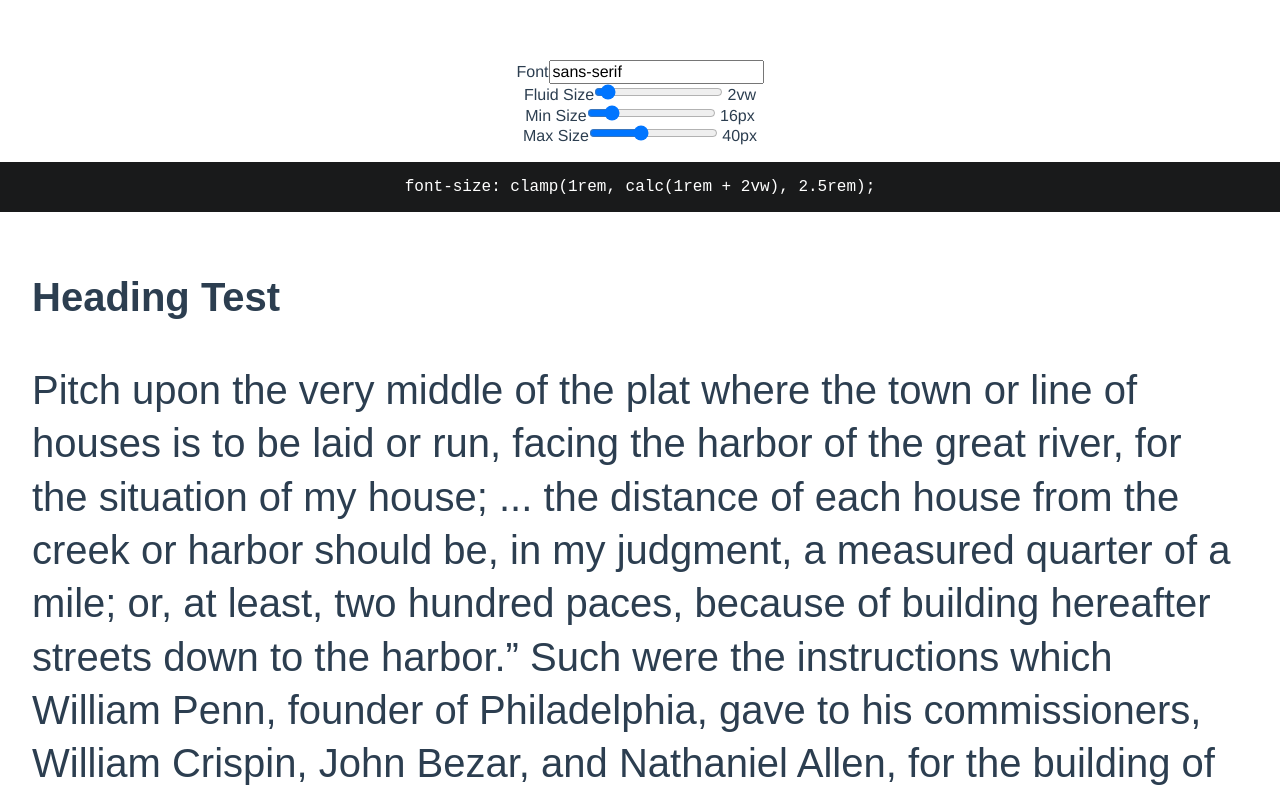
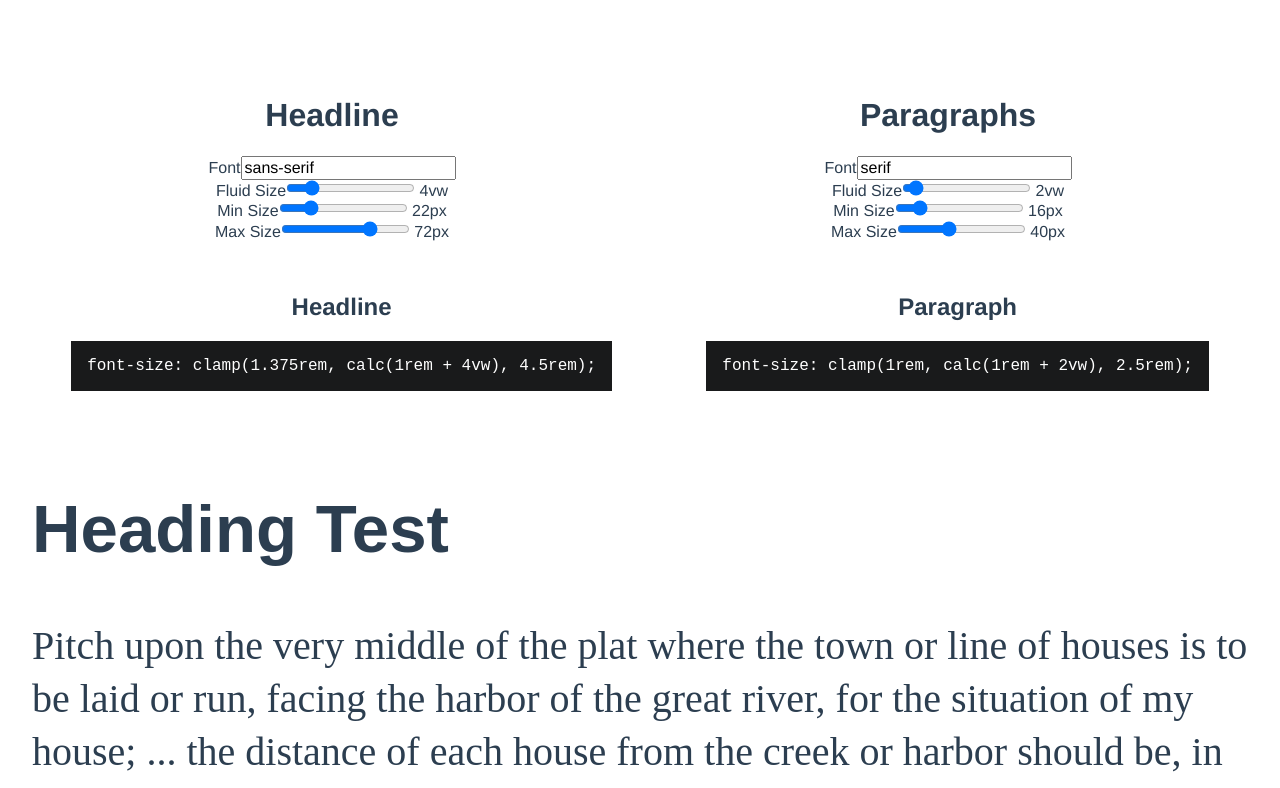
Before and after one commit to bdnorris/fluid-type-tester, a Vue app: page / in a window 1280 px wide. Shown: the top 788 px of the page. Built offline with nearby package versions, Linux system fonts and the light colour scheme.

Commit message:
controls component

```diff
--- /dev/null
+++ b/src/components/Controls.vue
@@ -0,0 +1,93 @@
+<template>
+	<div class="">
+		<div class="controls__item">
+			<label for="font-stack">Font</label>
+			<input type="text" id="font-stack" v-model="_font" />
+		</div>
+		<div>
+			<label for="fluid-size">Fluid Size</label>
+			<input
+				type="range"
+				id="fluid-size"
+				min="1"
+				max="20"
+				step="0.1"
+				v-model="_fluidSize"
+			/>
+			{{ fluidSize }}vw
+		</div>
+		<div>
+			<label for="min-size">Min Size</label>
+			<input
+				type="range"
+				id="min-size"
+				min="1"
+				max="100"
+				step="1"
+				v-model="_minSize"
+			/>
+			{{ minSize }}px
+		</div>
+		<div>
+			<label for="max-size">Max Size</label>
+			<input
+				type="range"
+				id="max-size"
+				min="1"
+				max="100"
+				step="1"
+				v-model="_maxSize"
+			/>
+			{{ maxSize }}px
+		</div>
+	</div>
+</template>
+
+<script>
+export default {
+	name: 'Controls',
+	data() {
+    return {
+      _fluidSize: this.fluidSize,
+      _minSize: this.minSize,
+      _maxSize: this.maxSize,
+      _font: this.font,
+    }
+  },
+	props: {
+		fluidSize: {
+			type: [Number, String],
+			default: 2
+		},
+		minSize: {
+			type: [Number, String],
+			default: 16
+		},
+		maxSize: {
+			type: [Number, String],
+			default: 40
+		},
+		font: {
+			type: String,
+			default: 'sans-serif'
+		}
+	},
+	watch: {
+		_fluidSize(newValue) {
+			this.$emit('fluidSizeChange', newValue)
+		},
+		_minSize(newValue) {
+			this.$emit('minSizeChange', newValue)
+		},
+		_maxSize(newValue) {
+			this.$emit('maxSizeChange', newValue)
+		},
+		_font(newValue) {
+			this.$emit('fontChange', newValue)
+		}
+	},
+}
+</script>
+
+<style>
+</style>
--- a/src/components/TypePreview.vue
+++ b/src/components/TypePreview.vue
@@ -1,99 +1,226 @@
 <template>
   <div class="controls">
-    <div class="controls__item">
-      <label for="font-stack">Font</label>
-      <input type="text" id="font-stack" v-model="fontStack">
+    <div>
+      <h1>Headline</h1>
+      <Controls
+        @fontChange="updateHeadlineFont"
+        :font="headlineFont"
+        @fluidSizeChange="updateHeadlineFluid"
+        :fluid-size=fluidHeadlineSize
+        @minSizeChange="updateHeadlineMinSize"
+        :min-size=minHeadlineSize
+        @maxSizeChange="updateHeadlineMaxSize"
+        :max-size=maxHeadlineSize
+      />
     </div>
     <div>
-      <label for="fluid-size">Fluid Size</label>
-      <input type="range" id="fluid-size" min="1" max="20" step="0.1" v-model="fluidSize" />
-      {{ fluidSize }}vw
-    </div>
-    <div>
-      <label for="min-size">Min Size</label>
-      <input type="range" id="min-size" min="1" max="100" step="1" v-model="minSize" />
-      {{ minSize }}px
-    </div>
-    <div>
-      <label for="max-size">Max Size</label>
-      <input type="range" id="max-size" min="1" max="100" step="1" v-model="maxSize" />
-      {{ maxSize }}px
+      <h1>Paragraphs</h1>
+      <Controls
+        @fontChange="updateParagraphFont"
+        :font="paragraphFont"
+        @fluidSizeChange="updateParagraphFluid"
+        :fluid-size=fluidParagraphSize
+        @minSizeChange="updateParagraphMinSize"
+        :min-size=minParagraphSize
+        @maxSizeChange="updateParagraphMaxSize"
+        :max-size=maxParagraphSize
+      />
     </div>
   </div>
+  <div class="code-wrap">
     <div class="code">
-    <pre>font-size: clamp({{minSizeRem}}rem, calc(1rem + {{fluidSize}}vw), {{maxSizeRem}}rem);</pre>
+      <h2>Headline</h2>
+      <pre>font-size: clamp({{ minHeadlineSizeRem }}rem, calc(1rem + {{ fluidHeadlineSize }}vw), {{ maxHeadlineSizeRem }}rem);</pre>
+    </div>
+    <div class="code">
+      <h2>Paragraph</h2>
+      <pre>font-size: clamp({{ minParagraphSizeRem }}rem, calc(1rem + {{ fluidParagraphSize }}vw), {{ maxParagraphSizeRem }}rem);</pre>
+    </div>
   </div>
   <div class="preview" ref="preview">
     <h1>Heading Test</h1>
-    <p>Pitch upon the very middle of the plat where the town or line of houses is to be laid or run, facing the harbor of the great river, for the situation of my house; ... the distance of each house from the creek or harbor should be, in my judgment, a measured quarter of a mile; or, at least, two hundred paces, because of building hereafter streets down to the harbor.” Such were the instructions which William Penn, founder of Philadelphia, gave to his commissioners, William Crispin, John Bezar, and Nathaniel Allen, for the building of what is now known as Penn’s Cottage.</p>
-    <p>It was in 1681 that the great Quaker completed the negotiations for the grant of Pennsylvania, and in the next year the first work of the building of the Proprietary House was begun. The plat chosen for its site was the one bounded by Front, Chestnut, Letitia, and High streets, the last now being named Market. In the place of the little cottage and its surrounding yard there is, to-day, one of the most thickly-built portions of Philadelphia. But the true centre of the city, at one time radiating from this point, has now, owing to the growth of two hundred years, moved a mile to the westward.</p>
+    <p>
+      Pitch upon the very middle of the plat where the town or line of houses is
+      to be laid or run, facing the harbor of the great river, for the situation
+      of my house; ... the distance of each house from the creek or harbor
+      should be, in my judgment, a measured quarter of a mile; or, at least, two
+      hundred paces, because of building hereafter streets down to the harbor.”
+      Such were the instructions which William Penn, founder of Philadelphia,
+      gave to his commissioners, William Crispin, John Bezar, and Nathaniel
+      Allen, for the building of what is now known as Penn’s Cottage.
+    </p>
+    <p>
+      It was in 1681 that the great Quaker completed the negotiations for the
+      grant of Pennsylvania, and in the next year the first work of the building
+      of the Proprietary House was begun. The plat chosen for its site was the
+      one bounded by Front, Chestnut, Letitia, and High streets, the last now
+      being named Market. In the place of the little cottage and its surrounding
+      yard there is, to-day, one of the most thickly-built portions of
+      Philadelphia. But the true centre of the city, at one time radiating from
+      this point, has now, owing to the growth of two hundred years, moved a
+      mile to the westward.
+    </p>
   </div>
 </template>
 
 <script>
+import Controls from "./Controls.vue";
+
 export default {
-  name: 'TypePreview',
+	name: "TypePreview",
+	components: {
+		Controls,
+	},
 	data() {
 		return {
-      fluidSize: 2,
-      minSize: 16,
-      maxSize: 40,
-      fontStack: 'sans-serif',
+			fluidHeadlineSize: 4,
+			minHeadlineSize: 22,
+			maxHeadlineSize: 72,
+			fluidParagraphSize: 2,
+			minParagraphSize: 16,
+			maxParagraphSize: 40,
+			headlineFont: "sans-serif",
+			paragraphFont: "serif",
+		};
+	},
+	computed: {
+		minHeadlineSizeRem() {
+			return this.minHeadlineSize / 16;
+		},
+		maxHeadlineSizeRem() {
+			return this.maxHeadlineSize / 16;
+		},
+		minParagraphSizeRem() {
+			return this.minParagraphSize / 16;
+		},
+		maxParagraphSizeRem() {
+			return this.maxParagraphSize / 16;
+		},
+		headlineFontStackProcessed() {
+			if (this.headlineFont.indexOf(" ") > -1) {
+				return "'" + this.headlineFont + "'";
+			} else {
+				return this.headlineFont;
 			}
 		},
-  computed: {
-    minSizeRem() {
-      return this.minSize / 16
-    },
-    maxSizeRem() {
-      return this.maxSize / 16
-    },
-    fontStackProcessed() {
-      if (this.fontStack.indexOf(' ') > -1) {
-        return '\'' + this.fontStack + '\''
+		paragraphFontStackProcessed() {
+			if (this.paragraphFont.indexOf(" ") > -1) {
+				return "'" + this.paragraphFont + "'";
 			} else {
-        return this.fontStack
+				return this.paragraphFont;
 			}
 		},
 	},
 	watch: {
-    fluidSize(newValue) {
-      this.$refs.preview.style.setProperty('--fluid-size', newValue  + 'vw')
+		fluidHeadlineSize(newValue) {
+			this.$refs.preview.style.setProperty(
+				"--fluid-headline-size",
+				newValue + "vw"
+			);
 		},
-    minSizeRem(newValue) {
-      this.$refs.preview.style.setProperty('--min-size', newValue + 'rem')
+		fluidParagraphSize(newValue) {
+			this.$refs.preview.style.setProperty(
+				"--fluid-paragraph-size",
+				newValue + "vw"
+			);
 		},
-    maxSizeRem(newValue) {
-      this.$refs.preview.style.setProperty('--max-size', newValue + 'rem')
+		minHeadlineSizeRem(newValue) {
+			this.$refs.preview.style.setProperty(
+				"--min-headline-size",
+				newValue + "rem"
+			);
 		},
-    fontStackProcessed(newValue) {
-      this.$refs.preview.style.setProperty('--font-family', newValue)
-    }
+		minParagraphSizeRem(newValue) {
+			this.$refs.preview.style.setProperty(
+				"--min-paragraph-size",
+				newValue + "rem"
+			);
 		},
-}
+		maxHeadlineSizeRem(newValue) {
+			this.$refs.preview.style.setProperty(
+				"--max-headline-size",
+				newValue + "rem"
+			);
+		},
+		maxParagraphSizeRem(newValue) {
+			this.$refs.preview.style.setProperty(
+				"--max-paragraph-size",
+				newValue + "rem"
+			);
+		},
+		headlineFontStackProcessed(newValue) {
+			this.$refs.preview.style.setProperty("--font-headline-family", newValue);
+		},
+		paragraphFontStackProcessed(newValue) {
+			this.$refs.preview.style.setProperty("--font-paragraph-family", newValue);
+		},
+	},
+	methods: {
+		updateHeadlineFont(value) {
+			this.headlineFont = value;
+		},
+		updateParagraphFont(value) {
+			this.paragraphFont = value;
+		},
+		updateHeadlineFluid(value) {
+			this.fluidHeadlineSize = value;
+		},
+		updateParagraphFluid(value) {
+			this.fluidParagraphSize = value;
+		},
+		updateHeadlineMinSize(value) {
+			this.minHeadlineSize = value;
+		},
+		updateParagraphMinSize(value) {
+			this.minParagraphSize = value;
+		},
+		updateHeadlineMaxSize(value) {
+			this.maxHeadlineSize = value;
+		},
+		updateParagraphMaxSize(value) {
+			this.maxParagraphSize = value;
+		},
+	},
+};
 </script>
 
 <style lang="scss">
-[draggable=true] {
+[draggable="true"] {
 	cursor: move;
 }
 .preview {
-  --fluid-size: 3vw;
-  --min-size: 1rem;
-  --max-size: 2.5rem;
-  --font-family: sans-serif;
+	--fluid-headline-size: 4vw;
+	--fluid-paragraph-size: 2vw;
+	--min-headline-size: 1.375rem;
+	--min-paragraph-size: 1rem;
+	--max-headline-size: 4.5rem;
+	--max-paragraph-size: 2.5rem;
+	--font-headline-family: sans-serif;
+	--font-paragraph-family: serif;
 	padding: 1em max(2rem, (50vw - 960px) / 2);
 	/* max-width: 85%; */
 	/* overflow: scroll; */
 	/* resize: both; */
-  h1, p {
+	h1,
+	p {
 		text-align: left;
 		line-height: 1.333;
-    font-family: var(--font-family);
+		transition: font-size 200ms ease-in-out;
+	}
+	h1 {
+		font-family: var(--font-headline-family);
 		font-size: clamp(
-      var(--min-size, 1rem),
-      calc(1rem + var(--fluid-size, 3vw)),
-      var(--max-size, 2rem)
+			var(--min-headline-size, 1rem),
+			calc(1rem + var(--fluid-headline-size, 3vw)),
+			var(--max-headline-size, 2rem)
+		);
+	}
+	p {
+		font-family: var(--font-paragraph-family);
+		font-size: clamp(
+			var(--min-paragraph-size, 1rem),
+			calc(1rem + var(--fluid-paragraph-size, 3vw)),
+			var(--max-paragraph-size, 2rem)
 		);
 	}
 }
@@ -102,6 +229,13 @@ pre {
 	background-color: rgb(25, 26, 27);
 	color: white;
 	padding: 1em;
+  text-align: center;
 }
-
+.controls,
+.code-wrap {
+	display: flex;
+	justify-content: space-around;
+	padding: 1em max(2rem, (50vw - 960px) / 2);
+  gap: 1em;
+}
 </style>
```
Lines whose indentation alone changed are shown as unchanged.
